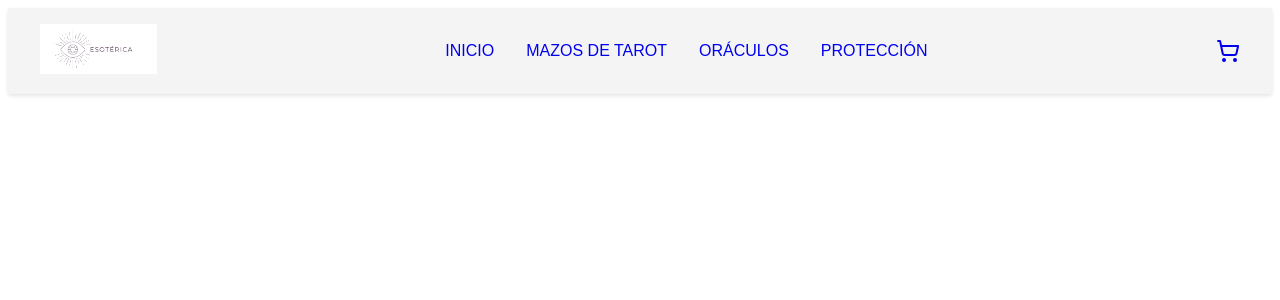
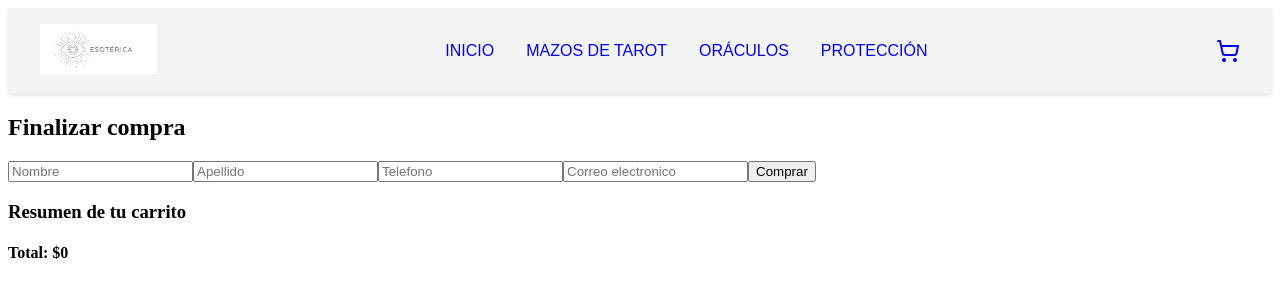
Before and after one commit to dayb137/CreaTuLandingBlas, a React (Vite) app: page /checkout in a window 1280 px wide. Shown: the top 300 px of the page. Built offline with nearby package versions, Linux system fonts and the light colour scheme.

Commit message:
optimizando checkout

```diff
--- a/src/App.jsx
+++ b/src/App.jsx
@@ -3,10 +3,10 @@ import "./App.css";
 import NavBar from "./componentes/NavBar/NavBar";
 import ItemListContainer from "./componentes/ItemListContainer/ItemListContainer";
 import ItemDetailContainer from "./componentes/ItemDetailContainer/ItemDetailContainer";
-import Error404 from "./componentes/error404/error404";
 import { BrowserRouter, Route, Routes } from "react-router-dom";
 import { CartProvider } from "./context/CartContext";
 import Cart from "./componentes/cart/Cart";
+import Checkout from "./componentes/Checkout/Checkout";
 
 
 const App = () => {
@@ -21,6 +21,7 @@ const App = () => {
           <Route path='/categoria/:idCategoria' element={<ItemListContainer/>}/>
           <Route path='/item/:idItem' element={<ItemDetailContainer/>}/>
           <Route path='/cart' element={<Cart/>}/>
+          <Route path='/checkout' element={<Checkout/>}/>
         </Routes>
       </CartProvider>
       </BrowserRouter>
--- a/src/componentes/Checkout/Checkout.jsx
+++ b/src/componentes/Checkout/Checkout.jsx
@@ -1,23 +1,31 @@
-import React, {useContext, useState} from 'react'
-import { CartContext } from '../../context/CartContext'
-import { collection, addDoc } from 'firebase/firestore'
-import {db} from '../../services/config'
-
-
+import { useContext, useState } from "react";
+import { CartContext } from "../../context/CartContext";
+import { collection, addDoc } from "firebase/firestore";
+import { db } from "../../services/config";
 
 const Checkout = () => {
-    const {carrito, total, vaciarCarrito} = useContext(CartContext);
-    const [nombre, setNombre] = useState('');
-    const [telefono, setTelefono] = useState('');
-    const [email, setEmail] = useState('');
-    const [pedidoId, setPedidoId] = useState('');
+  const { carrito, total, vaciarCarrito } = useContext(CartContext);
+  const [nombre, setNombre] = useState("");
+  const [apellido, setApellido] = useState("");
+  const [telefono, setTelefono] = useState("");
+  const [email, setEmail] = useState("");
+  const [error, setError] = useState("");
+  const [pedidoId, setPedidoId] = useState("");
 
   const manejarCompra = (e) => {
-        e.preventDedault();
+    e.preventDefault();
+
+    if (!nombre || !apellido || !telefono || !email) {
+      setError(
+        "Por favor complete todos los campos antes de continuar con la compra"
+      )
+      return;
+    }
 
     const orden = {
       cliente: {
         nombre,
+        apellido,
         telefono,
         email,
       },
@@ -27,42 +35,75 @@ const Checkout = () => {
         nombre: art.item.nombre,
         cantidad: art.cantidad,
         precio: art.item.precio,
-
       })),
 
       total,
-            fecha: new Date()
-        }
+      fecha: new Date(),
+    };
 
-        const pedidosRef = collection(db,'pedidos')
+    const pedidosRef = collection(db, "pedidos");
 
     addDoc(pedidosRef, orden)
-        .then((doc) =>{
-            setPedidoId(doc.id)
-            vaciarCarrito()
+      .then((doc) => {
+        setPedidoId(doc.id);
+        vaciarCarrito();
       })
-        .catch((error) => console.error('Error al generar la orden:', error))
-    }
+      .catch((error) => {
+        setError("Se produjo un error al cargar tu pedido");
+      })
+  };
 
-    if (pedidoId){
+  if (pedidoId) {
     return (
       <div>
         <h2> Gracias por tu compra! </h2>
-                <p>Tu numero de pedido es: <strong>{pedidoId}</strong></p>
-
+        <p>
+          Tu numero de pedido es: <strong>{pedidoId}</strong>
+        </p>
       </div>
-        )
-
+    );
   }
   return (
     <div>
       <h2>Finalizar compra </h2>
-        <form>
+      <form onSubmit={manejarCompra}>
+        <input
+          type="text"
+          placeholder="Nombre"
+          onChange={(e) => setNombre(e.target.value)}
+        />
+        <input
+          type="text"
+          placeholder="Apellido"
+          onChange={(e) => setApellido(e.target.value)}
+        />
+        <input
+          type="tel"
+          placeholder="Telefono"
+          onChange={(e) => setTelefono(e.target.value)}
+        />
+        <input
+          type="email"
+          placeholder="Correo electronico"
+          onChange={(e) => setEmail(e.target.value)}
+        />
 
+        <button type="submit">Comprar</button>
+      </form>
+      <div>
+        <h3>Resumen de tu carrito</h3>
+        {carrito.map((art) => (
+          <div key={art.item.id}>
+            <p>
+              {art.item.nombre} x {art.cantidad} = $
+              {art.item.precio * art.cantidad}
+            </p>
+          </div>
+        ))}
+        <h4>Total: ${total}</h4>
+      </div>
+    </div>
+  );
+};
 
-        </form>
-    </div>
-  )
-}
-
-export default Checkout
+export default Checkout;
```
Lines whose indentation alone changed are shown as unchanged.
